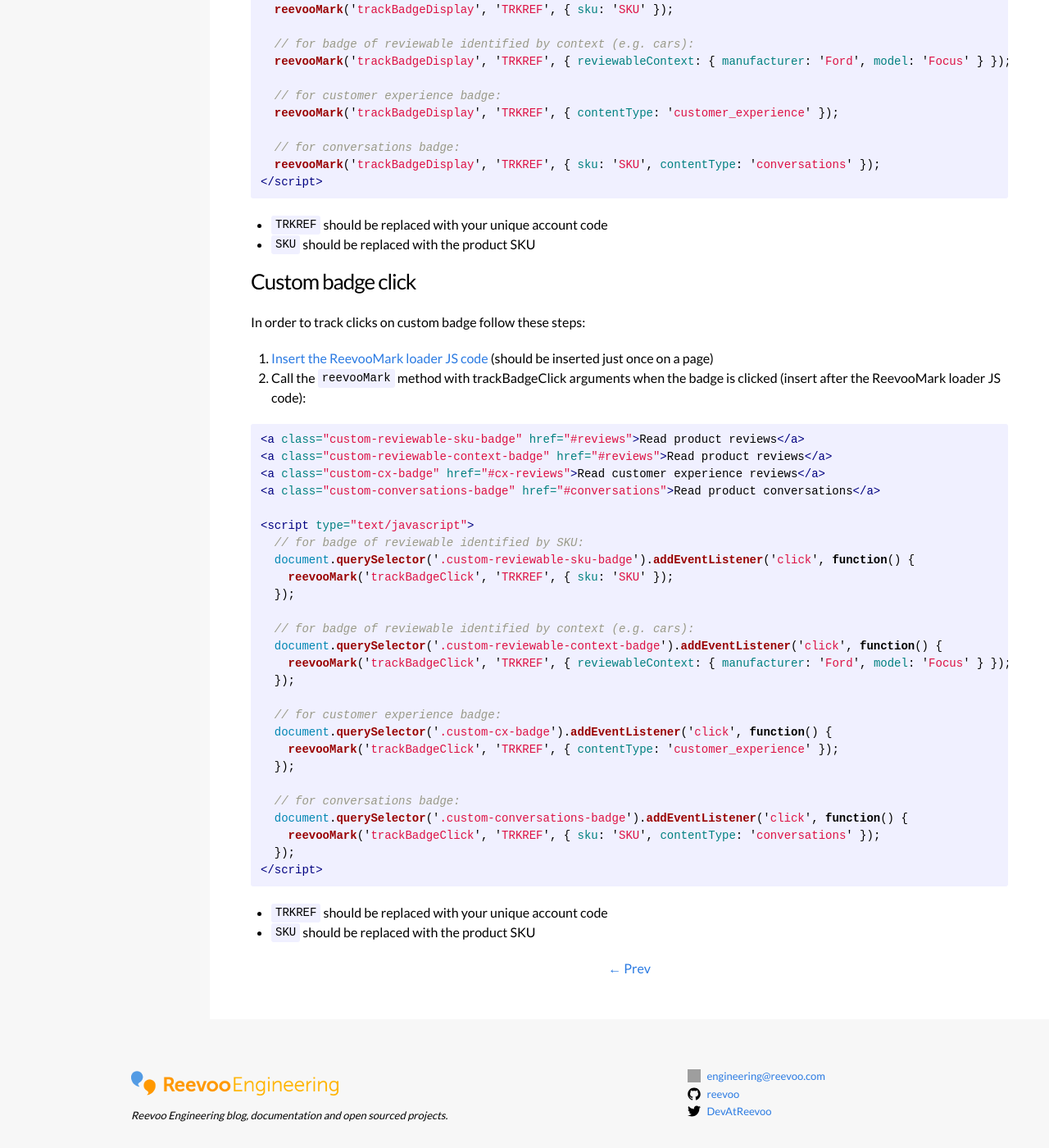
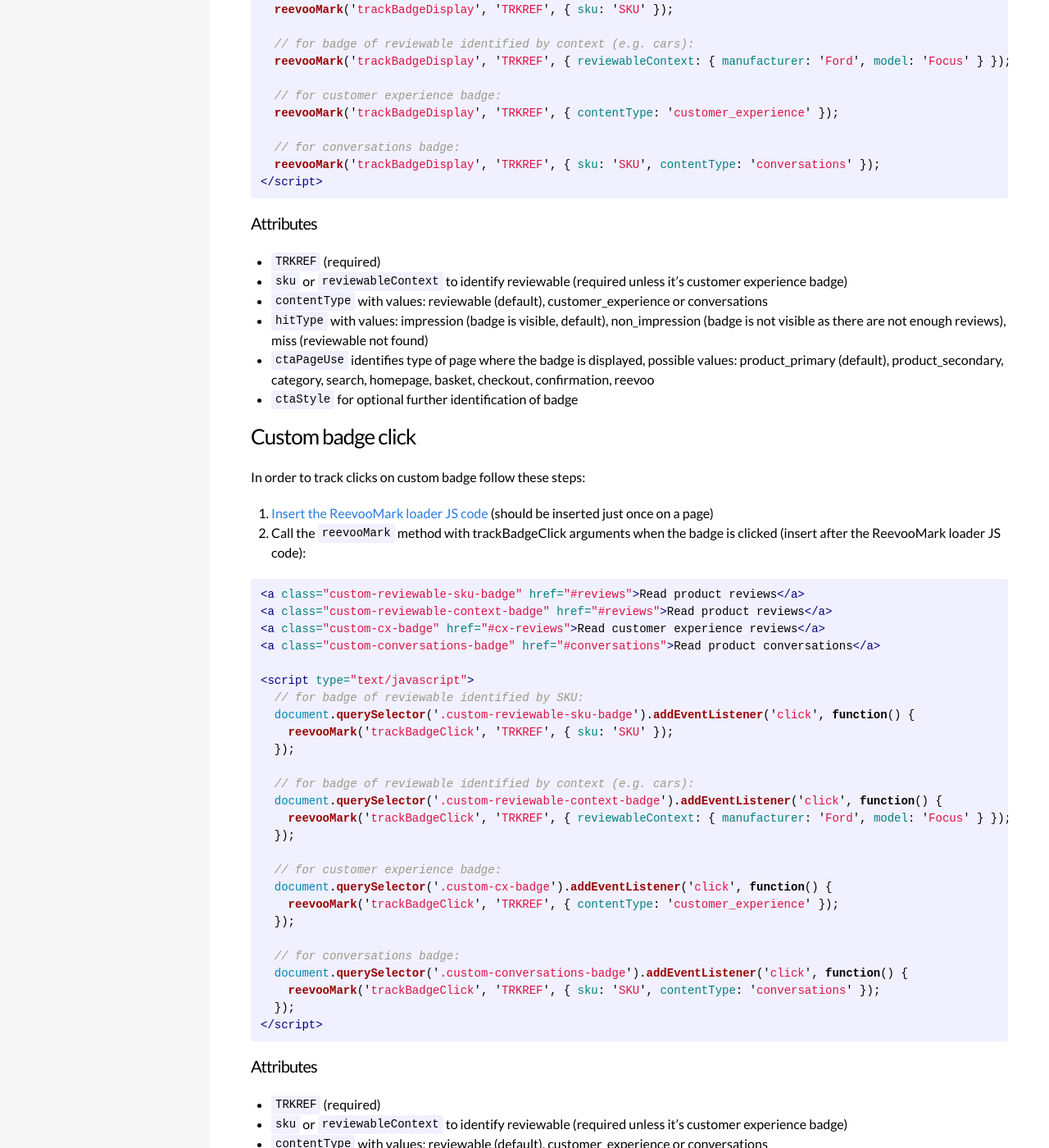
Before and after one commit to reevoo/reevoo.github.io, a Jekyll site: the page built from docs/reevoomark/tracking.markdown, in a window 1280 px wide and 1400 px high, scrolled down 2548 px. Shown: the whole window at 82% size. Built offline with Jekyll 4.4.1, drawn with Linux system fonts in a browser that asks for light colours; some of the changed text lies outside the part shown; grey boxes are pictures that could not be loaded.

Commit message:
Update attributes description

```diff
--- a/docs/reevoomark/getting-started.markdown
+++ b/docs/reevoomark/getting-started.markdown
@@ -28,9 +28,9 @@
 
 <script id="reevoomark-loader" type="text/javascript" charset="utf-8">
   (function(w,d,u,i,f,s,l) {
-    s = d.createElement('script');s.type = 'text/javascript';s.src = u;
-    l = d.getElementById(i);l.parentNode.insertBefore(s,l);w['ReevooMarkHandlerName'] = f;
-    w[f] = function() { (w[f].q = w[f].q || []).push(arguments) }
+    s=d.createElement('script');s.type='text/javascript';s.src=u;
+    l=d.getElementById(i);l.parentNode.insertBefore(s,l);w['ReevooMarkHandlerName']=f;
+    w[f]=function(){(w[f].q=w[f].q||[]).push(arguments)}
   })(window, document, '//cdn.mark.reevoo.com/assets/reevoo_mark.js', 'reevoomark-loader', 'reevooMark');
 </script>
 {% endhighlight %}
--- a/docs/reevoomark/javascript-library.markdown
+++ b/docs/reevoomark/javascript-library.markdown
@@ -17,9 +17,9 @@ The code below imports our library, but without any client specific configuratio
 <!-- protocol-relative URL -->
 <script id="reevoomark-loader" type="text/javascript" charset="utf-8">
   (function(w,d,u,i,f,s,l) {
-    s = d.createElement('script');s.type = 'text/javascript';s.src = u;
-    l = d.getElementById(i);l.parentNode.insertBefore(s,l);w['ReevooMarkHandlerName'] = f;
-    w[f] = function() { (w[f].q = w[f].q || []).push(arguments) }
+    s=d.createElement('script');s.type='text/javascript';s.src=u;
+    l=d.getElementById(i);l.parentNode.insertBefore(s,l);w['ReevooMarkHandlerName']=f;
+    w[f]=function(){(w[f].q=w[f].q||[]).push(arguments)}
   })(window, document, '//cdn.mark.reevoo.com/assets/reevoo_mark.js', 'reevoomark-loader', 'reevooMark');
 </script>
 {% endhighlight %}
--- a/docs/reevoomark/tracking.markdown
+++ b/docs/reevoomark/tracking.markdown
@@ -134,8 +134,16 @@ In order to track a custom badge display follow these steps:
 </script>
 {% endhighlight %}
 
-* `TRKREF` should be replaced with your unique account code
-* `SKU` should be replaced with the product SKU
+#### Attributes
+
+* `TRKREF` (required)
+* `sku` or `reviewableContext` to identify reviewable (required unless it's customer experience badge)
+* `contentType` with values: reviewable (default), customer_experience or conversations
+* `hitType` with values: impression (badge is visible, default), non_impression (badge is not visible as there are not
+  enough reviews), miss (reviewable not found)
+* `ctaPageUse` identifies type of page where the badge is displayed, possible values: product_primary (default),
+  product_secondary, category, search, homepage, basket, checkout, confirmation, reevoo
+* `ctaStyle` for optional further identification of badge
 
 
 ### Custom badge click
@@ -174,5 +182,11 @@ In order to track clicks on custom badge follow these steps:
 </script>
 {% endhighlight %}
 
-* `TRKREF` should be replaced with your unique account code
-* `SKU` should be replaced with the product SKU
+#### Attributes
+
+* `TRKREF` (required)
+* `sku` or `reviewableContext` to identify reviewable (required unless it's customer experience badge)
+* `contentType` with values: reviewable (default), customer_experience or conversations
+* `ctaPageUse` identifies type of page where the badge is displayed, possible values: product_primary (default),
+  product_secondary, category, search, homepage, basket, checkout, confirmation, reevoo
+* `ctaStyle` for optional further identification of badge
```
